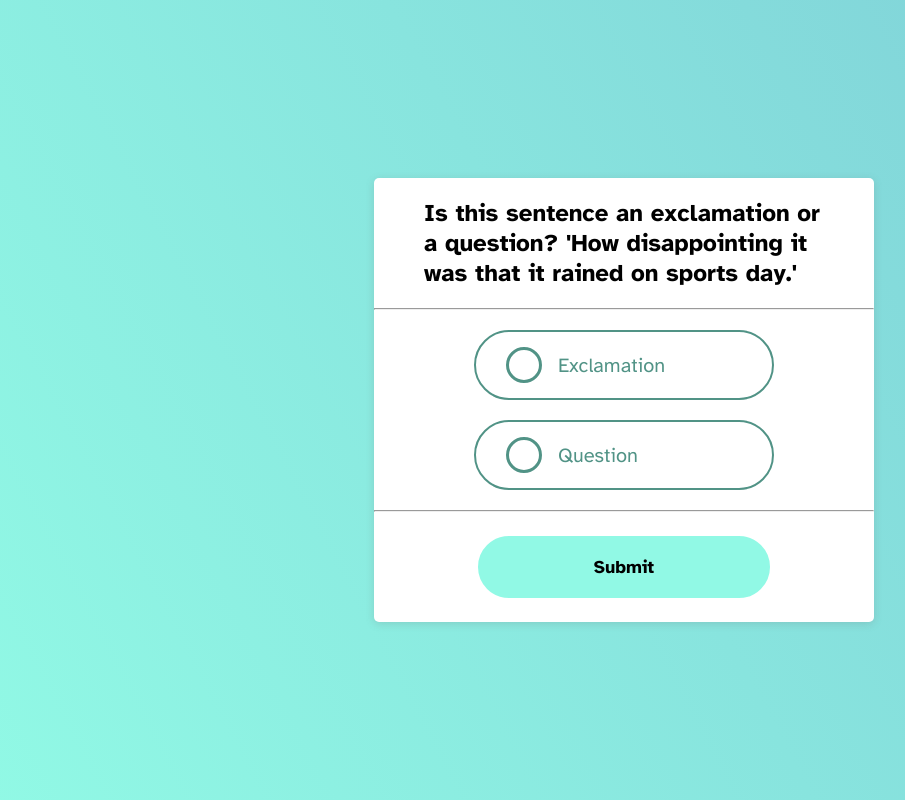
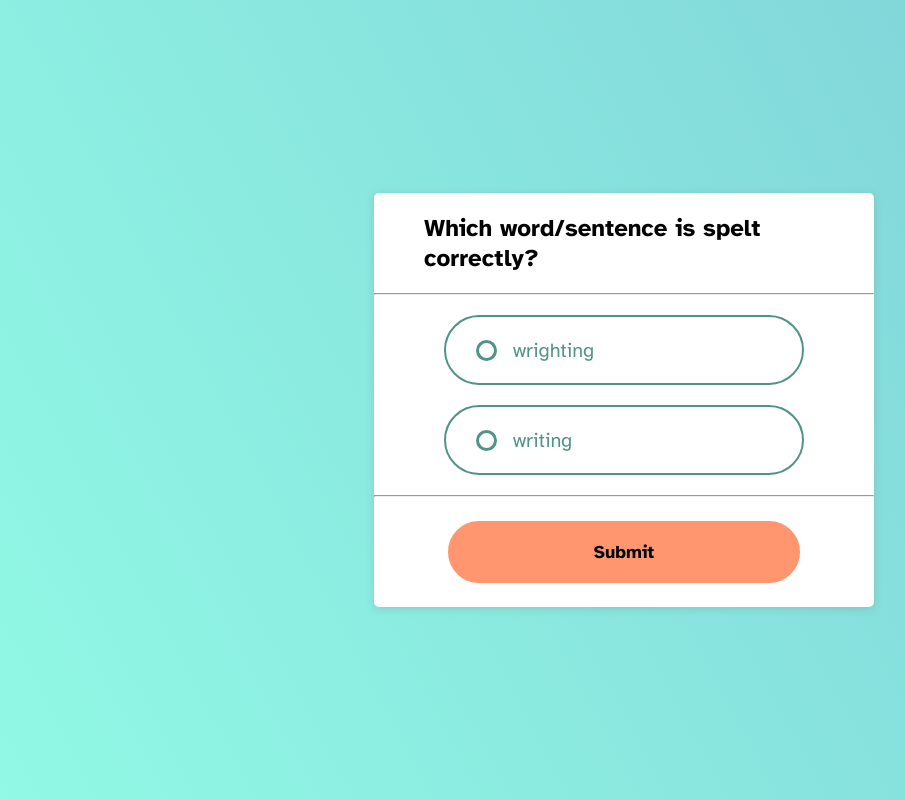
Before and after one commit to Nadia982/quiz-with-confirmation, a plain HTML site: page index.html in a window 1280 px wide. Shown: the whole page, without its empty margins (16-921 px from the left). Drawn offline with Linux system fonts and the light colour scheme.

Commit message:
updated questions and answers in index.js

```diff
--- a/css/style.css
+++ b/css/style.css
@@ -63,8 +63,8 @@ ul {
 
 #submit,
 li {
-  width: 80%;
-  max-width: 300px;
+  width: 90%;
+  max-width: 450px;
   margin: 0 auto;
   display: block;
 }
@@ -106,8 +106,8 @@ label {
 
 label::before{
   content: "";
-  height: 1.5em;
-  width: 1.5em;
+  height: 1.5rem;
+  width: 1.5rem;
   border: 3px solid var(--darkest-color);
   /* border: 3px solid #e0e0e0; */
   border-radius: 50%;
@@ -160,7 +160,7 @@ input[type="radio"]:checked + label::before {
   -moz-border-radius: 5rem;
   -ms-border-radius: 5rem;
   -o-border-radius: 5rem;
-  background-color: var(--light-color);
+  background-color: #FF9670;
   border: 4px solid #fff;
   color: #000;
   font-size: 1.8rem;
@@ -168,11 +168,11 @@ input[type="radio"]:checked + label::before {
 }
 
 #submit:focus {
-  outline: 5px solid var(--light-color);
+  outline: 5px solid #FF9670;
 }
 
 #submit:hover {
-  background-color: var(--dark-color);
+  background-color: #ffb499;
 }
 
 .result {
--- a/index.html
+++ b/index.html
@@ -13,7 +13,7 @@
   <body>
     <div class="quiz-section">
       <div id="quiz">
-        <h2 id="question" class="question">Quiz</h2>
+        <h2 id="question" class="question">Which word/sentence is spelt correctly?</h2>
         <hr />
         <ul>
           <!-- or use button option -->
--- a/index.js
+++ b/index.js
@@ -1,32 +1,36 @@
 const quizData = [
   {
     id: 1,
-        question: "Is this sentence an exclamation or a question? 'How disappointing it was that it rained on sports day.'",
-        options: ["Exclamation", "Question"],
-        correct: 0,
-        questionRef: "paper1-2023-2a",
+    // question: "Is this sentence an exclamation or a question? 'How many times have you been to the swimming pool this week'",
+    options: ["wrighting", "writing"],
+    correct: 1,
+    questionRef: "english",
   },
   {
     id: 2,
-        question: "Is this sentence an exclamation or a question? 'How many times have you been to the swimming pool this week'",
-        options: ["Exclamation", "Question"],
-        correct: 1,
-        questionRef: "paper1-2023-2b",
+    // question: "Is this sentence an exclamation or a question? 'How many times have you been to the swimming pool this week'",
+    options: ["punctuation", "puctuation"],
+    correct: 0,
+    questionRef: "english",
   },
-]
+];
 
-const answerElement = document.querySelectorAll('.answer');
-const [questionElement, option_1, option_2, option_3, option_4] = document.querySelectorAll('#question,  .option_1, .option_2, .option_3, .option_4');
-const submitBtn = document.querySelector('#submit');
+const answerElement = document.querySelectorAll(".answer");
+const [option_1, option_2] = document.querySelectorAll(
+  ".option_1, .option_2"
+);
+const submitBtn = document.querySelector("#submit");
 
 const currentQuiz = 0;
 const score = 0;
 
 const loadQuiz = () => {
-const {question, options } = quizData[currentQuiz];
-console.log(options)
-questionElement.innerText = question;
-options.forEach((curOption, index) => window[`option_${index+1}`].innerText = curOption)
-}
+  const { question, options } = quizData[currentQuiz];
+  console.log(options);
+  // questionElement.innerText = question;
+  options.forEach(
+    (curOption, index) => (window[`option_${index + 1}`].innerText = curOption)
+  );
+};
 
 loadQuiz();
```
Lines whose indentation alone changed are shown as unchanged.
